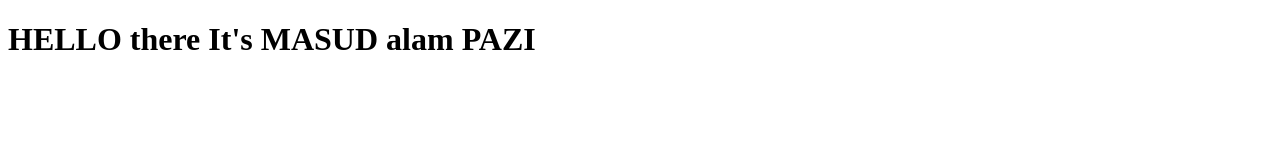
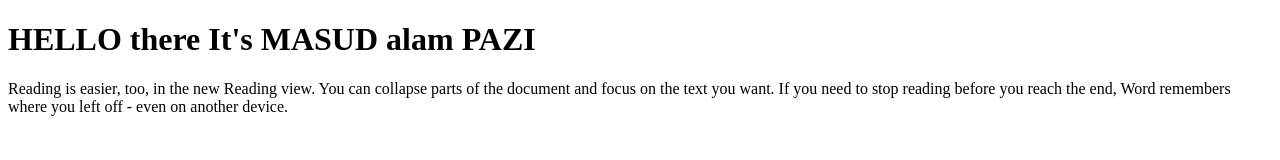
Before and after one commit to gaziismail/bank-of-ismail, a plain HTML site: page new from masud alam PAZI.html in a window 1280 px wide. Drawn offline with Linux system fonts and the light colour scheme.

Commit message:
Update new from masud alam PAZI.html

```diff
--- a/new from masud alam PAZI.html
+++ b/new from masud alam PAZI.html
@@ -8,5 +8,6 @@
 </head>
 <body>
     <h1>HELLO there It's MASUD alam PAZI</h1>
+    <p>Reading is easier, too, in the new Reading view. You can collapse parts of the document and focus on the text you want. If you need to stop reading before you reach the end, Word remembers where you left off - even on another device.</p>
 </body>
 </html>
```
